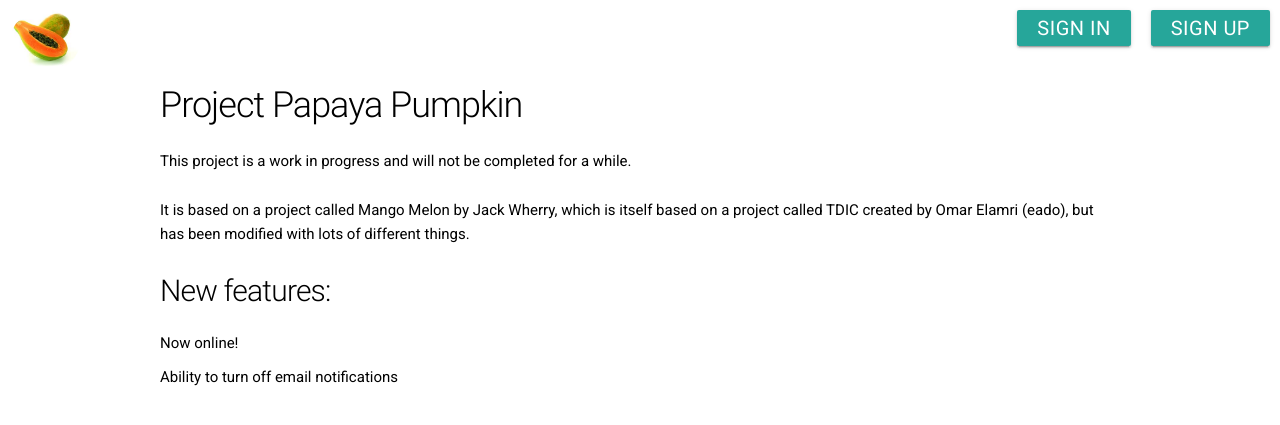
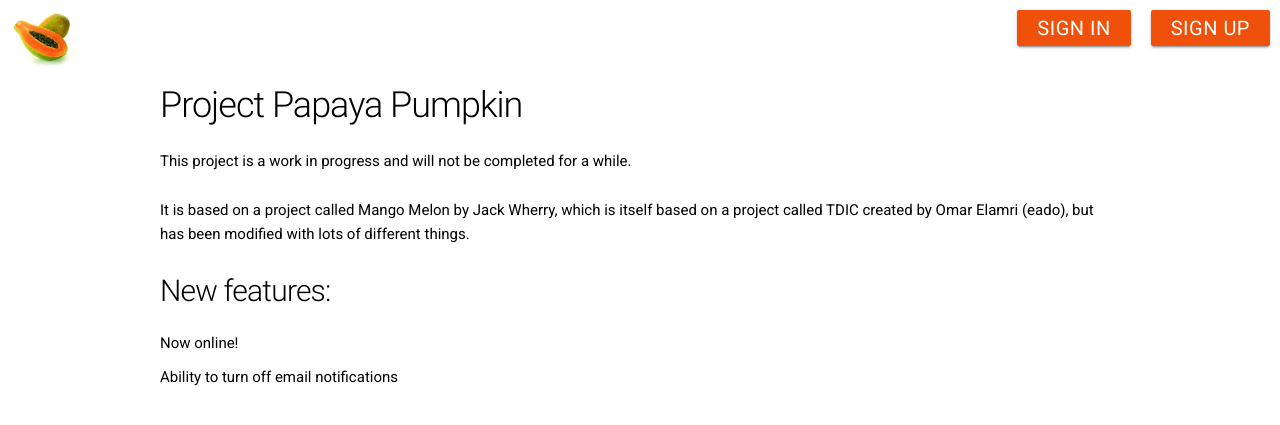
Before and after one commit to superstealthysheep/mango-melon, a Python web app: template templates/index.html in a window 1280 px wide. Shown: the top 425 px of the page. Run offline with Jinja, Linux system fonts and the light colour scheme; the template is opened without the code that fills it, so the values that code supplies are empty; some libraries are stand-ins or nearby versions; some web fonts are replaced.

Commit message:
Made buttons papaya-colored

```diff
--- a/static/main.css
+++ b/static/main.css
@@ -73,6 +73,7 @@ a.headerfield {
 
 .btn {
 	color: white;
+	background-color: #EF510A
 }
 
 img {
```
